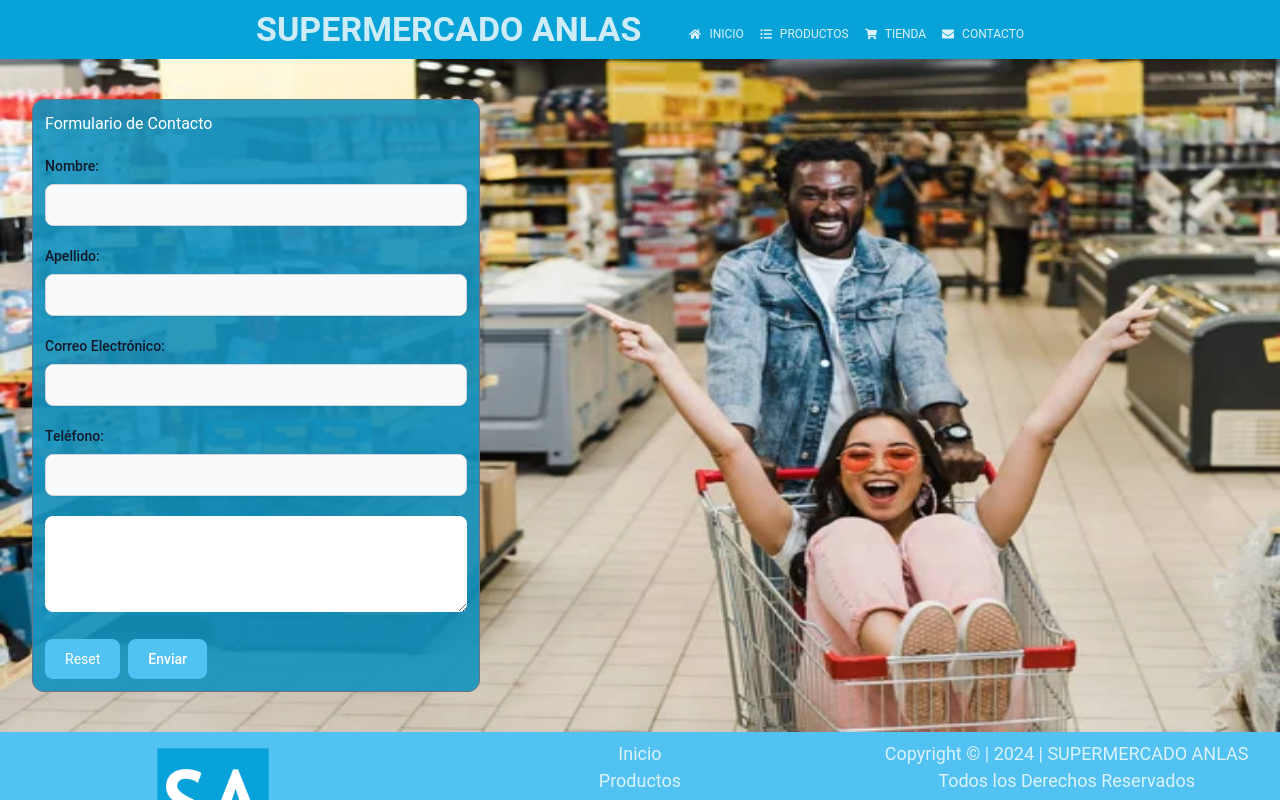
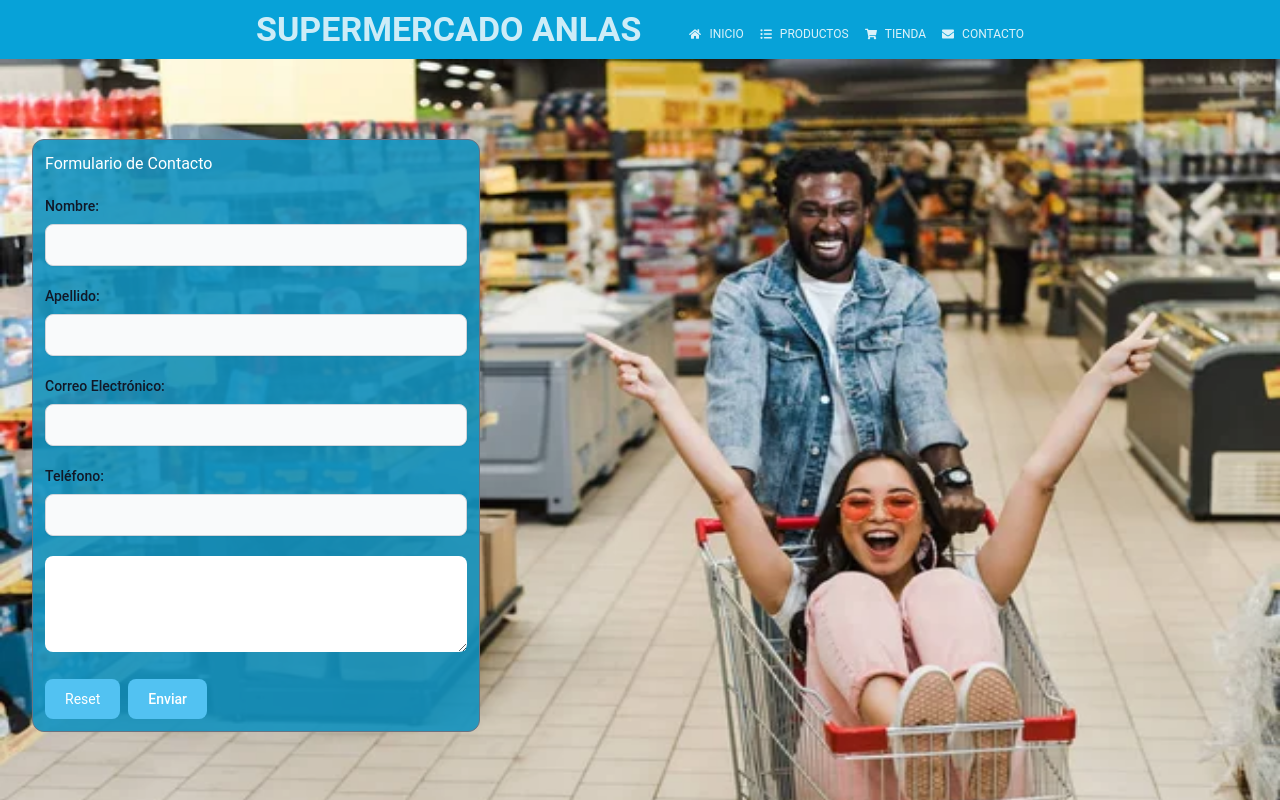
Before and after one commit to nicod12/super-market-anlas, a Next.js app: page /contact in a window 1280 px wide. Shown: the top 800 px of the page. Built offline with nearby package versions, Linux system fonts and the light colour scheme.

Commit message:
update changes

```diff
--- a/src/components/form/CustomForm.tsx
+++ b/src/components/form/CustomForm.tsx
@@ -40,7 +40,7 @@ const CustomForm = () => {
 
   return (
     <section className="container relative">
-      <section className="relative z-10 py-16 lg:py-10 md:right-40 lg:right-64 xl:right-96">
+      <section className="relative z-10 py-16 lg:py-20 md:right-40 lg:right-64 xl:right-96 ">
         <form onSubmit={handleSubmit(onSubmit)} className="max-w-sm lg:max-w-md mx-auto py-3 px-5  lg:px-3 border border-gray-500 rounded-xl bg-[#1393bf] bg-opacity-90  dark:bg-opacity-90">
           <h2 className="text-white mb-5">Formulario de Contacto</h2>
           <InputForm name="name" control={control} label="Nombre:" type="text" error={errors.name} required={false} />
```
